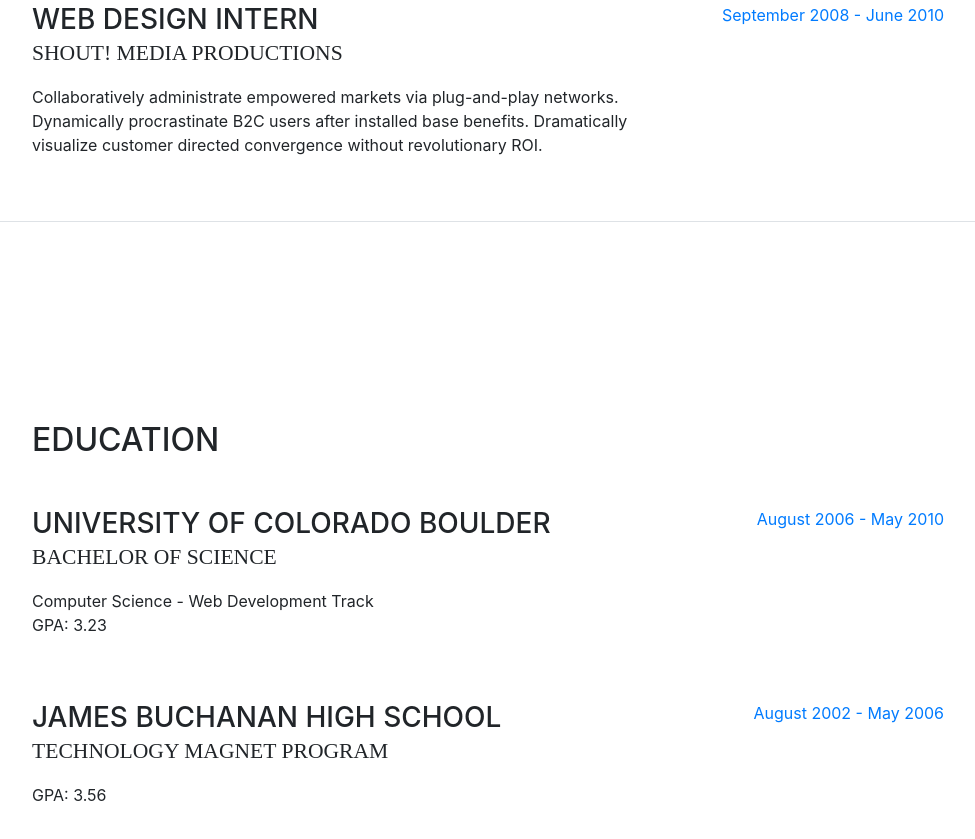
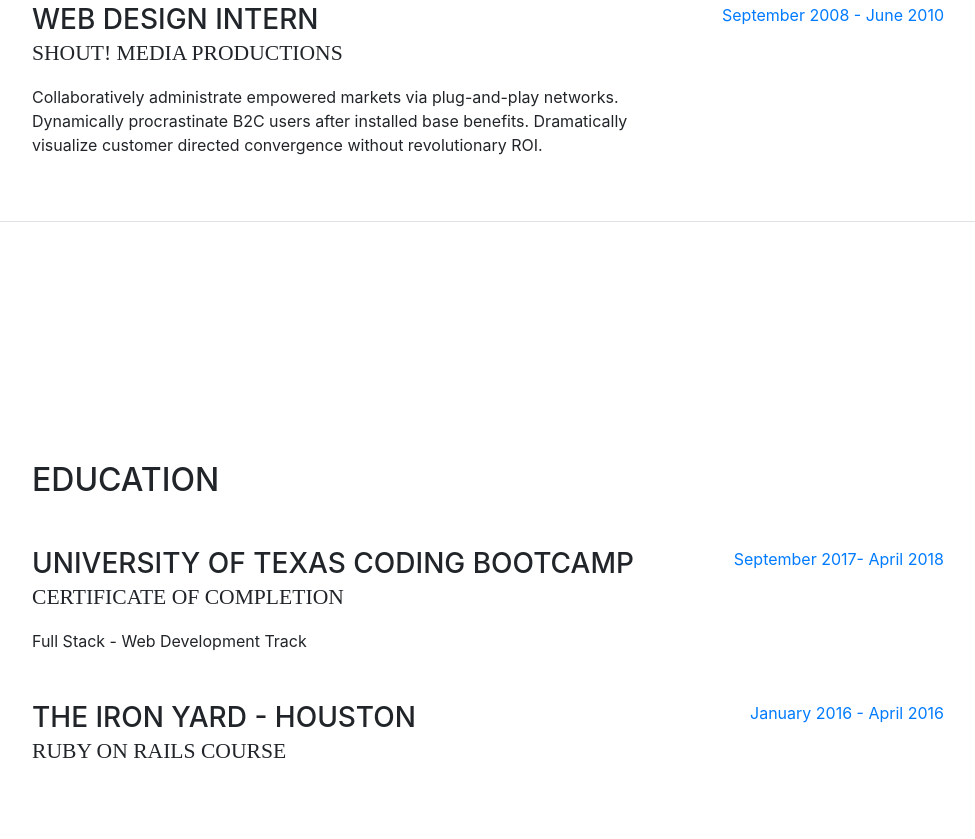
Before and after one commit to ardnehsan/nashfowsar.io, a website with bundled scripts: page index.html in a window 1280 px wide. Shown: the part 1657-2496 px from the top of the page, without its empty margins (288-1263 px from the left). Built offline with nearby package versions, Linux system fonts and the light colour scheme; a web font is replaced by a local one.

Commit message:
updated ed

```diff
--- a/index.html
+++ b/index.html
@@ -69,9 +69,9 @@
             <span class="text-primary">Fowsar</span>
           </h1>
           <div class="subheading mb-5">Houston, TX 77339 · 281-433-7816 ·
-            <a href="mailto:name@email.com">name@email.com</a>
+            <a href="mailto:nash.fowsar@gmail.com">nash.fowsar@gmail.com</a>
           </div>
-          <p class="mb-5">I am experienced in leveraging agile frameworks to provide a robust synopsis for high level overviews. Iterative approaches to corporate strategy foster collaborative thinking to further the overall value proposition.</p>
+          <p class="mb-5">I am an entry-level web developer looking to build world class products in a robust environment.</p>
           <ul class="list-inline list-social-icons mb-0">
             <li class="list-inline-item">
               <a href="#">
@@ -167,24 +167,23 @@
 
           <div class="resume-item d-flex flex-column flex-md-row mb-5">
             <div class="resume-content mr-auto">
-              <h3 class="mb-0">University of Colorado Boulder</h3>
-              <div class="subheading mb-3">Bachelor of Science</div>
-              <div>Computer Science - Web Development Track</div>
-              <p>GPA: 3.23</p>
+              <h3 class="mb-0">University of Texas Coding Bootcamp</h3>
+              <div class="subheading mb-3">Certificate of Completion</div>
+              <div>Full Stack - Web Development Track</div>
             </div>
             <div class="resume-date text-md-right">
-              <span class="text-primary">August 2006 - May 2010</span>
+              <span class="text-primary">September 2017- April 2018</span>
             </div>
           </div>
 
           <div class="resume-item d-flex flex-column flex-md-row">
             <div class="resume-content mr-auto">
-              <h3 class="mb-0">James Buchanan High School</h3>
-              <div class="subheading mb-3">Technology Magnet Program</div>
-              <p>GPA: 3.56</p>
+              <h3 class="mb-0">The Iron Yard - Houston</h3>
+              <div class="subheading mb-3">Ruby on Rails Course</div>
+
             </div>
             <div class="resume-date text-md-right">
-              <span class="text-primary">August 2002 - May 2006</span>
+              <span class="text-primary">January 2016 - April 2016</span>
             </div>
           </div>
 
```
